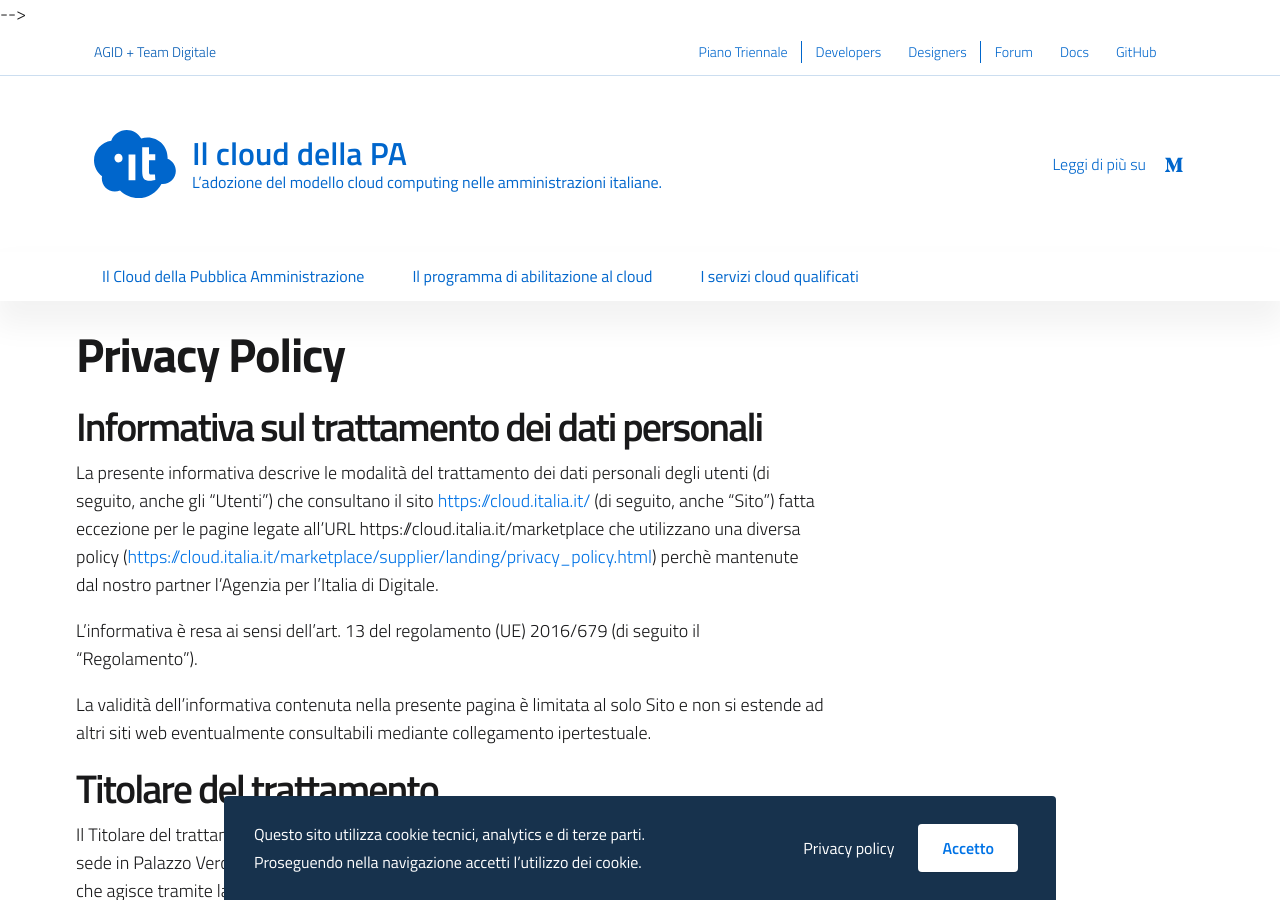
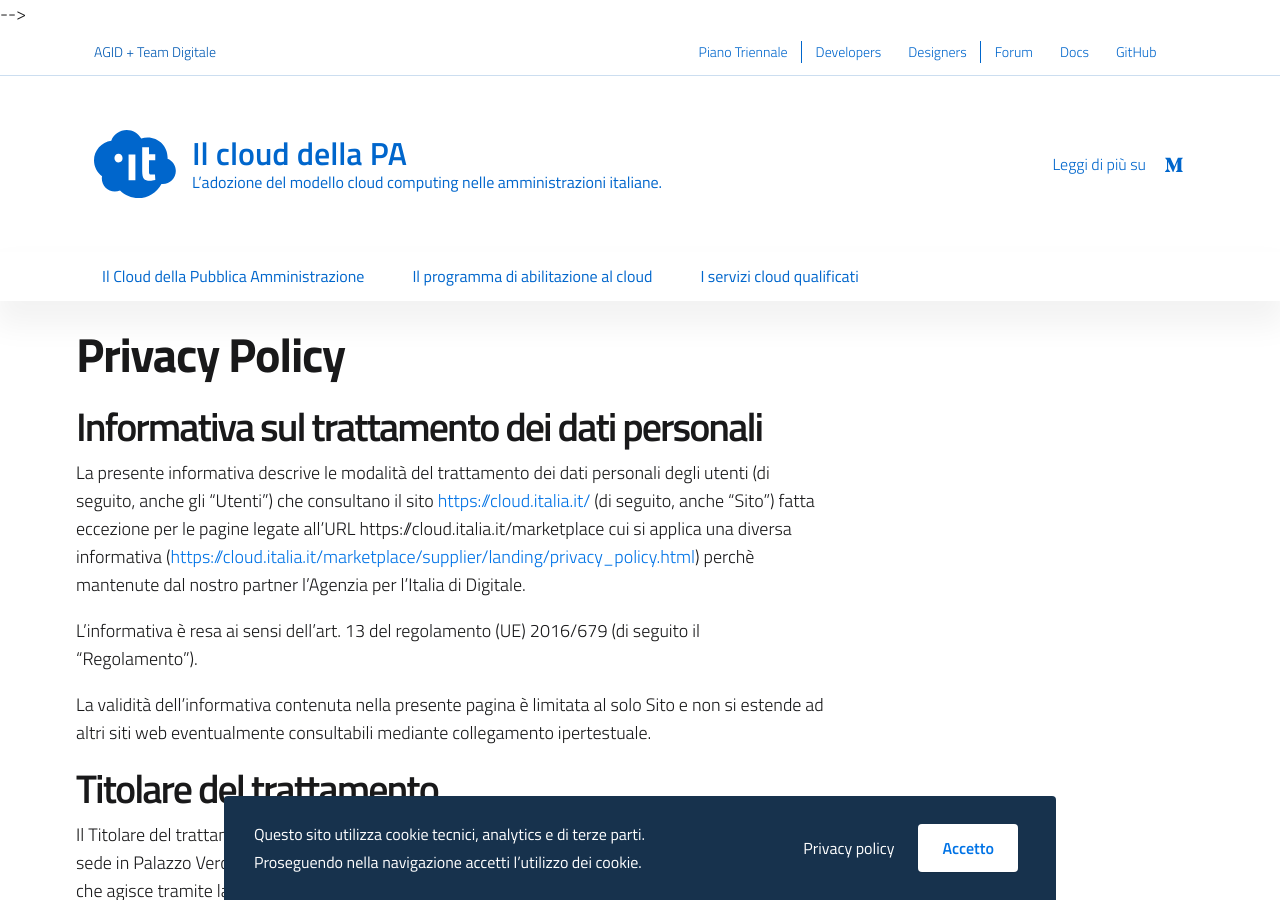
Before and after one commit to italia/cloud.italia.it, a Jekyll site: the page built from it/privacy-policy.md, in a window 1280 px wide and 900 px high. Built offline with Jekyll 4.4.1, drawn with Linux system fonts in a browser that asks for light colours.

Commit message:
update pp

```diff
--- a/it/privacy-policy.md
+++ b/it/privacy-policy.md
@@ -12,7 +12,7 @@
 degli utenti (di seguito, anche gli “Utenti”) che consultano il sito
 [https://cloud.italia.it/](https://cloud.italia.it/) (di seguito, anche
 “Sito”) fatta eccezione per le pagine legate all’URL https://cloud.italia.it/marketplace
-che utilizzano una diversa policy ([https://cloud.italia.it/marketplace/supplier/landing/privacy_policy.html](https://cloud.italia.it/marketplace/supplier/landing/privacy_policy.html))
+cui si applica una diversa informativa ([https://cloud.italia.it/marketplace/supplier/landing/privacy_policy.html](https://cloud.italia.it/marketplace/supplier/landing/privacy_policy.html))
 perchè mantenute dal nostro partner l’Agenzia per l’Italia di Digitale.
 
 L’informativa è resa ai sensi dell’art. 13 del regolamento (UE) 2016/679 (di
```
